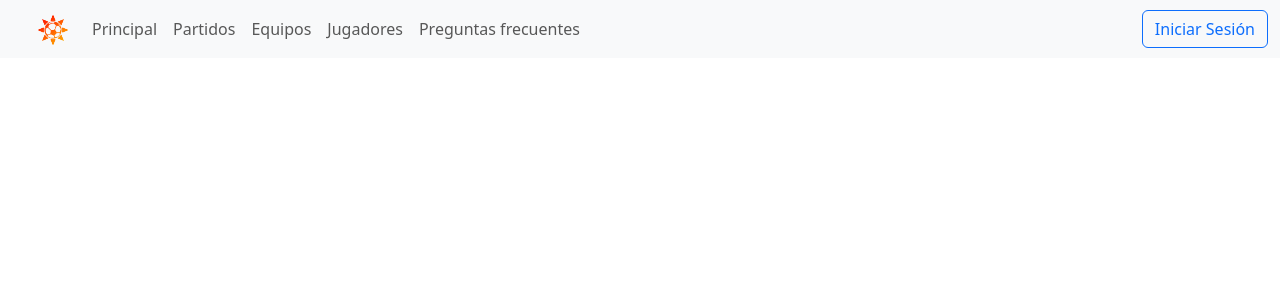
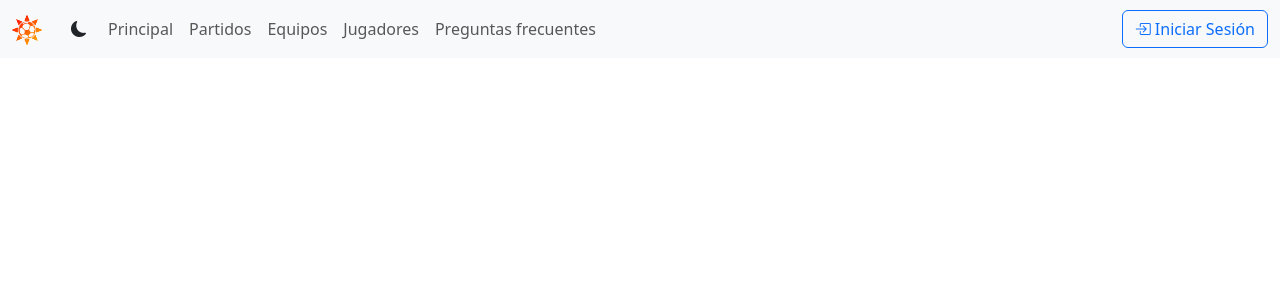
Before and after one commit to Angel170605/My-projects, a Django app: page /games/ in a window 1280 px wide. Shown: the top 300 px of the page. Run offline with Django 5.2, Linux system fonts and the light colour scheme; data that the repository does not hold is empty.

Commit message:
Se termina el tema oscuro y cambio de tema

```diff
--- /dev/null
+++ b/rsl/shared/static/js/script.js
@@ -0,0 +1,15 @@
+const darkMode = () => {
+  document.querySelector("body").setAttribute("data-bs-theme", "dark");
+  document.querySelector("#d1-icon").setAttribute("class", "bi bi-sun-fill");
+};
+
+const lightMode = () => {
+  document.querySelector("body").setAttribute("data-bs-theme", "light");
+  document.querySelector("#d1-icon").setAttribute("class", "bi bi-moon-fill");
+};
+
+const changeTheme = () => {
+  document.querySelector("body").getAttribute("data-bs-theme") === "light"
+    ? darkMode()
+    : lightMode();
+};
--- a/rsl/shared/templates/base.html
+++ b/rsl/shared/templates/base.html
@@ -9,7 +9,7 @@
   <link href="https://cdn.jsdelivr.net/npm/bootstrap@5.3.3/dist/css/bootstrap.min.css" rel="stylesheet" integrity="sha384-QWTKZyjpPEjISv5WaRU9OFeRpok6YctnYmDr5pNlyT2bRjXh0JMhjY6hW+ALEwIH" crossorigin="anonymous">
   <title>Summer League</title>
 </head>
-<body>
+<body data-bs-theme="light">
   {% include "nav.html" %}
   {% block content %}
 
--- a/rsl/shared/templates/nav.html
+++ b/rsl/shared/templates/nav.html
@@ -1,14 +1,18 @@
 {% load static %}
+<head>
+  <link rel="stylesheet" href="https://cdn.jsdelivr.net/npm/bootstrap-icons@1.11.3/font/bootstrap-icons.min.css">
+</head>
 
+<body>
   <nav class="navbar navbar-expand-lg bg-body-tertiary">
     <div class="container-fluid">
-    <button class="btn rounded-fill"><i class="bi bi-moon-fill"></i></button>
       <a class="navbar-brand" href="{% url 'tournament:main' %}">
         <img src={% static 'img/brand.png' %} alt="RSL" width="30" height="30">
       </a>
       <button class="navbar-toggler" type="button" data-bs-toggle="collapse" data-bs-target="#navbarNav" aria-controls="navbarNav" aria-expanded="false" aria-label="Toggle navigation">
         <span class="navbar-toggler-icon"></span>
       </button>
+      <button onclick="changeTheme()" class="btn rounded-fill"><i id="d1-icon" class="bi bi-moon-fill"></i></button>
       <div class="collapse navbar-collapse" id="navbarNav">
         <ul class="navbar-nav">
           <li class="nav-item">
@@ -39,3 +43,5 @@
       </div>
     </div>
   </nav>
+  <script src="{% static 'js/script.js' %}"></script>
+</body>
```
Lines whose indentation alone changed are shown as unchanged.
